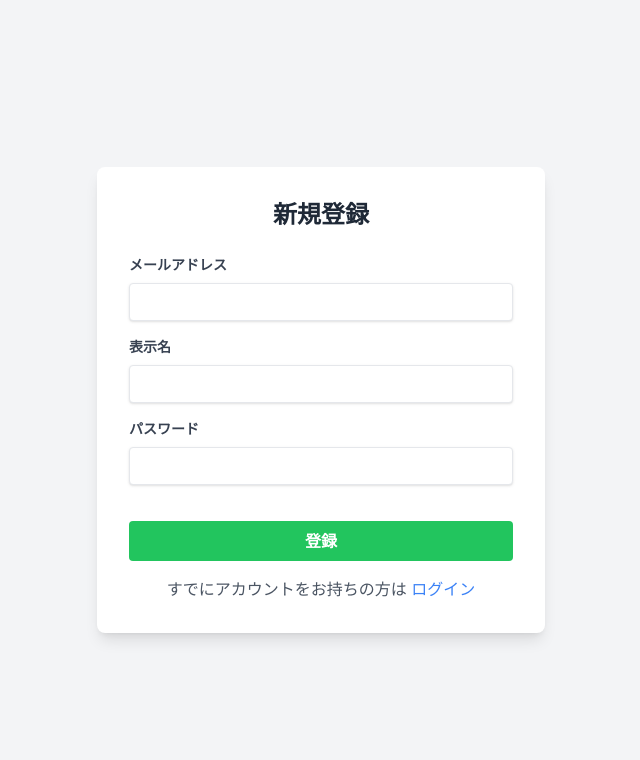
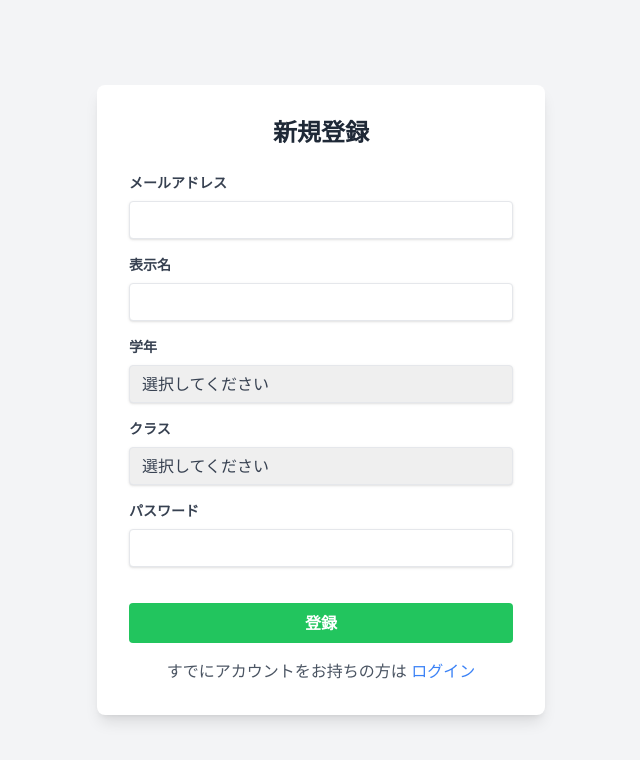
Before and after one commit to tikatika1234/3ES_study_manager, a website: page login.html in a window 1280 px wide. Both pictures are taken after a click on the button "新規登録". Shown: the whole page, without its empty margins (319-959 px from the left). Drawn offline with nearby package versions, Linux system fonts and the light colour scheme.

Commit message:
Update login.html

```diff
--- a/login.html
+++ b/login.html
@@ -46,6 +46,26 @@
                     <label for="signup-displayName" class="block text-gray-700 text-sm font-bold mb-2">表示名</label>
                     <input type="text" id="signup-displayName" name="displayName" class="shadow appearance-none border rounded w-full py-2 px-3 text-gray-700 leading-tight focus:outline-none focus:shadow-outline" required>
                 </div>
+                <div class="mb-4">
+                    <label for="signup-grade" class="block text-gray-700 text-sm font-bold mb-2">学年</label>
+                    <select id="signup-grade" name="grade" class="shadow appearance-none border rounded w-full py-2 px-3 text-gray-700 leading-tight focus:outline-none focus:shadow-outline" required>
+                        <option value="">選択してください</option>
+                        <option value="1">1年</option>
+                        <option value="2">2年</option>
+                        <option value="3">3年</option>
+                        <option value="4">4年</option>
+                        <option value="5">5年</option>
+                        <option value="6">6年</option>
+                    </select>
+                </div>
+                <div class="mb-4">
+                    <label for="signup-class" class="block text-gray-700 text-sm font-bold mb-2">クラス</label>
+                    <select id="signup-class" name="class" class="shadow appearance-none border rounded w-full py-2 px-3 text-gray-700 leading-tight focus:outline-none focus:shadow-outline" required>
+                        <option value="">選択してください</option>
+                        <option value="1">1組</option>
+                        <option value="2">2組</option>
+                    </select>
+                </div>
                 <div class="mb-6">
                     <label for="signup-password" class="block text-gray-700 text-sm font-bold mb-2">パスワード</label>
                     <input type="password" id="signup-password" name="password" class="shadow appearance-none border rounded w-full py-2 px-3 text-gray-700 mb-3 leading-tight focus:outline-none focus:shadow-outline" required>
```
